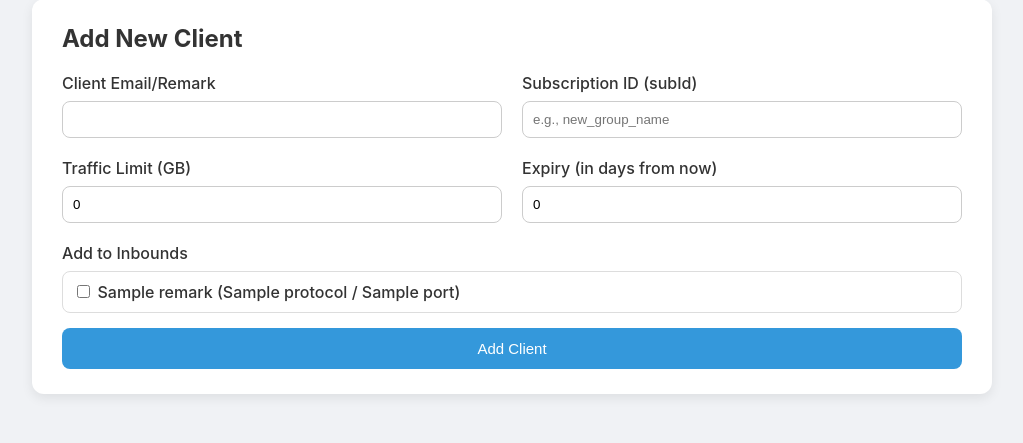
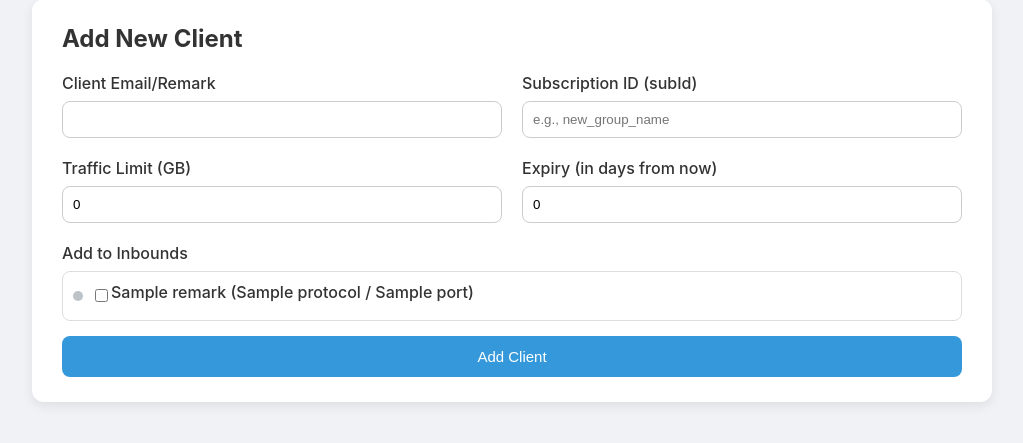
Before and after one commit to smblue07/my-sync-panel, a Flask app: template templates/add_client.html in a window 1280 px wide. Shown: the part 97-540 px from the top of the page, without its empty margins (128-1151 px from the left). Run offline with Flask 3, Linux system fonts and the light colour scheme; the template is opened without the code that fills it: most values are stand-ins (such as "Sample title", 1, 10 or a date in 2020).

Commit message:
Update add_client.html

```diff
--- a/templates/add_client.html
+++ b/templates/add_client.html
@@ -11,6 +11,20 @@
     .full-width { grid-column: span 2; }
     .inbound-list { max-height: 150px; overflow-y: auto; border: 1px solid #ddd; padding: 10px; border-radius: 8px; display: grid; grid-template-columns: 1fr 1fr; gap: 10px; }
     .btn-add { border: none; padding: 12px 20px; font-size: 15px; font-weight: 500; border-radius: 8px; cursor: pointer; color: white; background-color: #3498db; width: 100%; margin-top: 15px; }
+
+    /* === استایل جدید برای آیکن وضعیت === */
+    .inbound-item { display: flex; align-items: center; }
+    .status-icon {
+        height: 10px;
+        width: 10px;
+        border-radius: 50%;
+        display: inline-block;
+        margin-right: 8px;
+        flex-shrink: 0; /* جلوگیری از کوچک شدن آیکن */
+    }
+    .status-icon.active { background-color: #2ecc71; /* سبز */ }
+    .status-icon.inactive { background-color: #bdc3c7; /* طوسی */ }
+    /* === پایان استایل جدید === */
 </style>
 <div class="add-panel">
     <h2>Add New Client</h2>
@@ -36,7 +50,8 @@
                 <label>Add to Inbounds</label>
                 <div class="inbound-list">
                     {% for inbound in all_inbounds %}
-                    <div>
+                    <div class="inbound-item">
+                        <span class="status-icon {{ 'active' if inbound.enable else 'inactive' }}"></span>
                         <input type="checkbox" name="inbounds" value="{{ inbound.id }}" id="inbound-{{ inbound.id }}">
                         <label for="inbound-{{ inbound.id }}">{{ inbound.remark or "Untitled" }} ({{ inbound.protocol }} / {{ inbound.port }})</label>
                     </div>
```
